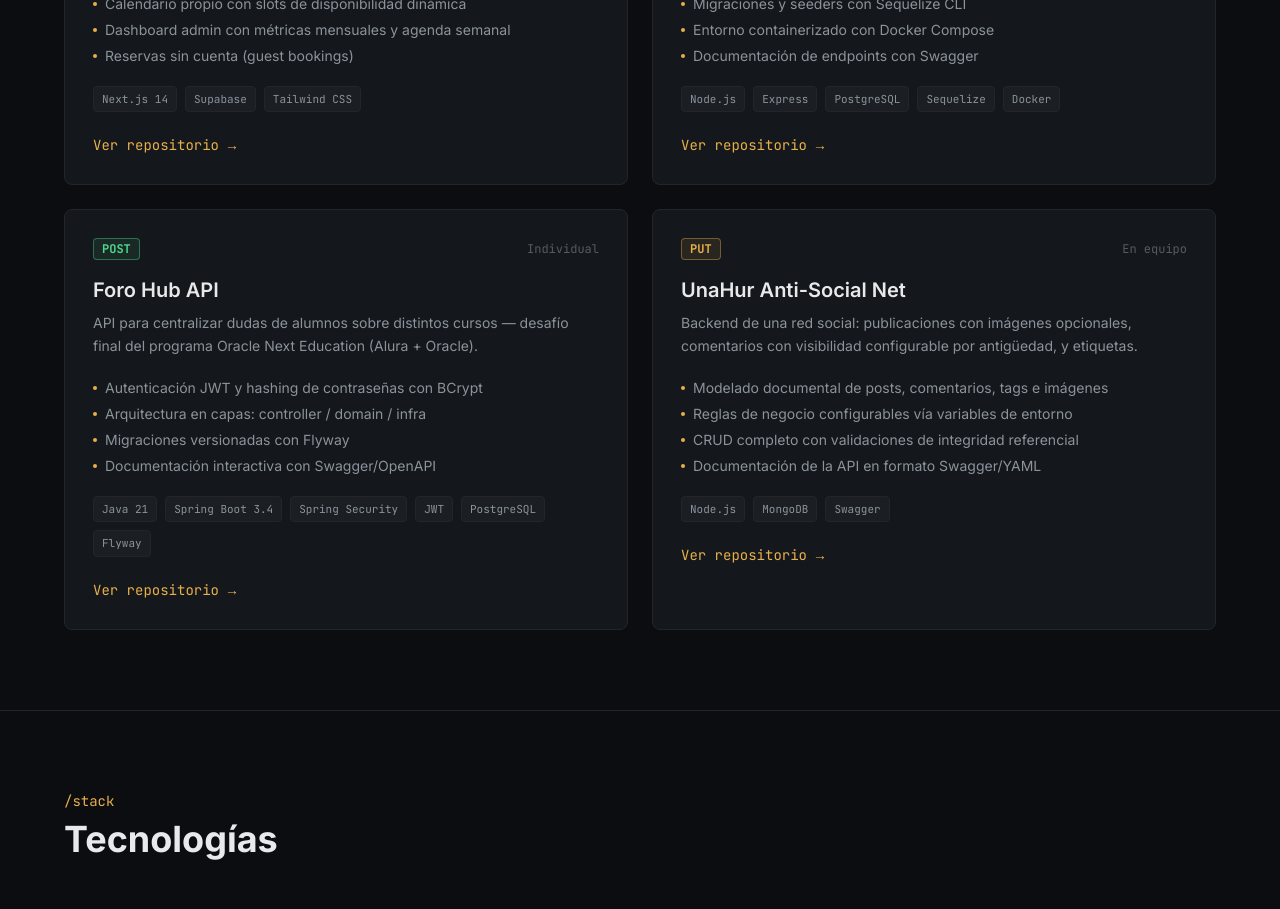
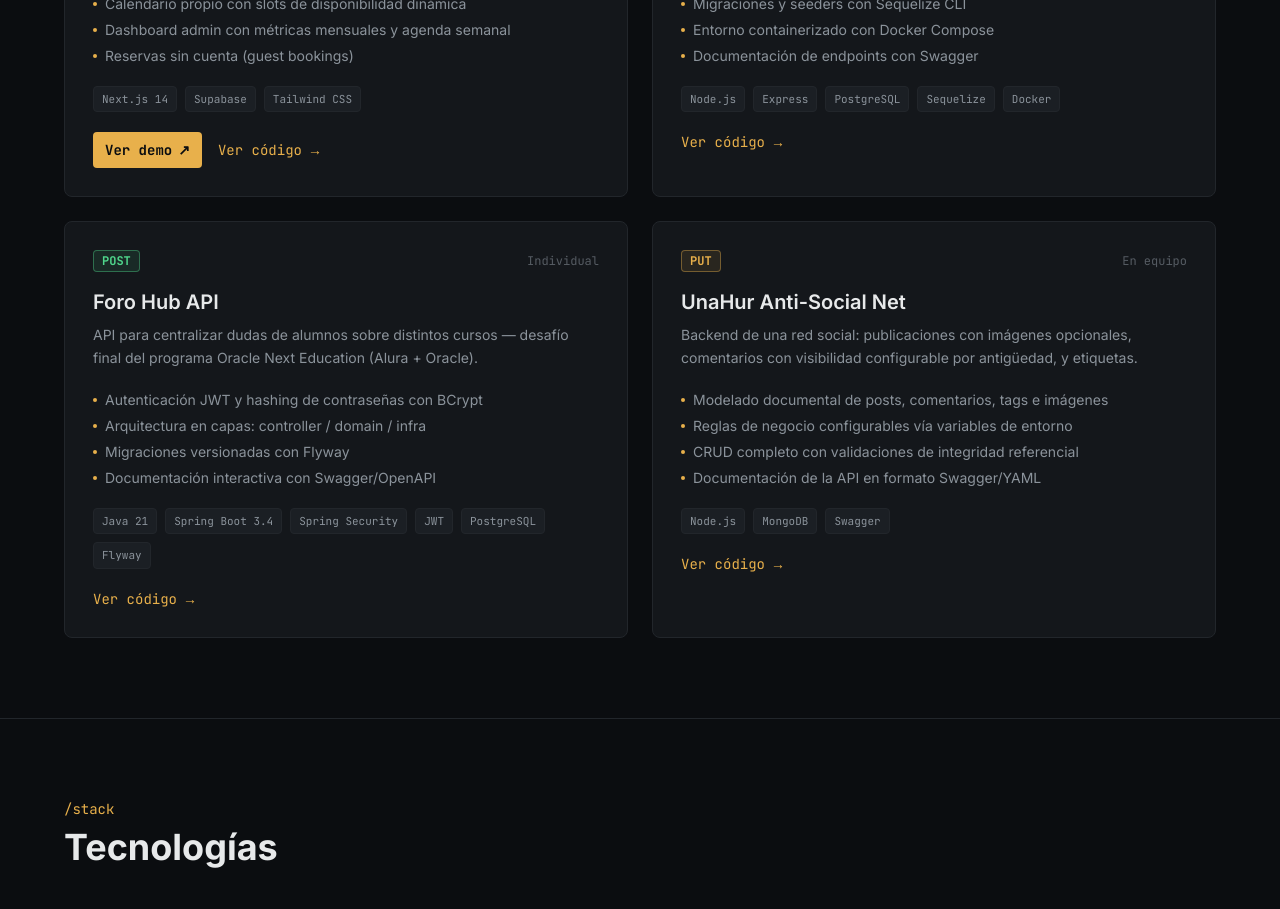
Before and after one commit to gabrielledezma21/gabrielledezma-portfolio, a Next.js app: page / in a window 1280 px wide. Shown: the part 960-1869 px from the top of the page. Built offline with nearby package versions, Linux system fonts and the light colour scheme.

Commit message:
Add live demo link for booking system

```diff
--- a/components/ProjectCard.tsx
+++ b/components/ProjectCard.tsx
@@ -46,6 +46,18 @@ export default function ProjectCard({ project }: { project: Project }) {
         ))}
       </div>
 
+      <div className="flex flex-wrap items-center gap-4">
+        {project.demo && (
+          <a
+            href={project.demo}
+            target="_blank"
+            rel="noreferrer"
+            className="inline-flex items-center gap-1.5 rounded bg-signal px-3 py-2 font-mono text-sm font-semibold text-bg transition-opacity hover:opacity-90"
+          >
+            Ver demo
+            <span aria-hidden>↗</span>
+          </a>
+        )}
         {project.repo && (
           <a
             href={project.repo}
@@ -53,10 +65,11 @@ export default function ProjectCard({ project }: { project: Project }) {
             rel="noreferrer"
             className="inline-flex items-center gap-1.5 font-mono text-sm text-signal transition-opacity hover:opacity-80"
           >
-          Ver repositorio
+            Ver código
             <span aria-hidden>→</span>
           </a>
         )}
+      </div>
     </article>
   );
 }
--- a/lib/projects.ts
+++ b/lib/projects.ts
@@ -5,6 +5,7 @@ export type Project = {
   stack: string[];
   role: "Individual" | "En equipo";
   repo: string;
+  demo?: string;
   highlights: string[];
 };
 
@@ -17,6 +18,7 @@ export const projects: Project[] = [
     stack: ["Next.js 14", "Supabase", "Tailwind CSS"],
     role: "Individual",
     repo: "https://github.com/gabrielledezma21/sistema-turnos",
+    demo: "https://sistema-turnos-online.vercel.app/",
     highlights: [
       "Auth con Supabase y políticas RLS por rol",
       "Calendario propio con slots de disponibilidad dinámica",
```
Lines whose indentation alone changed are shown as unchanged.
